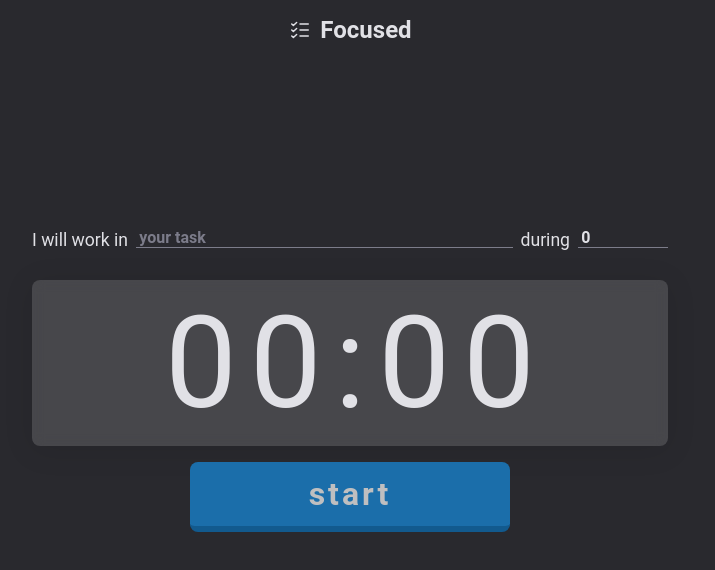
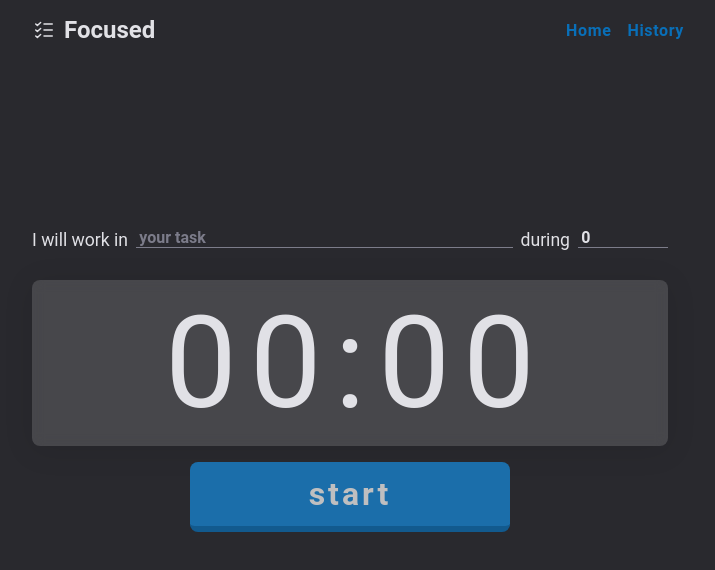
Before and after one commit to projects-for-learning/focused, a React (Vite) app: page / in a window 1280 px wide. Shown: the top 570 px of the page, without its empty margins (290-1005 px from the left). Built offline with nearby package versions, Linux system fonts and the light colour scheme.

Commit message:
Add: add links navigation to header

```diff
--- a/src/components/Header/index.tsx
+++ b/src/components/Header/index.tsx
@@ -8,6 +8,11 @@ export default function Header() {
         <ListChecks size={24} />
         <h2>Focused</h2>
       </div>
+
+      <nav>
+        <li><a href="/">Home</a></li>
+        <li><a href="/">History</a></li>
+      </nav>
     </HeaderContainer>
   );
 }
--- a/src/components/Header/styles.ts
+++ b/src/components/Header/styles.ts
@@ -1,12 +1,40 @@
 import styled from "styled-components";
 
 export const HeaderContainer = styled.header`
+  display: flex;
+  justify-content: space-between;
+  align-items: center;
 
   .logo {
     display: flex;
     align-items: center;
     justify-content: center;
-    gap:0.5rem;
-    padding:0 1rem;
+    gap: 0.5rem;
+    padding: 0 1rem;
+  }
+
+  nav {
+    display: flex;
+    align-items: center;
+    justify-content: center;
+    gap: 1rem;
+
+    a {
+      text-decoration: none;
+      color: ${(props) => props.theme["blue-500"]};
+      font-size: 1rem;
+      font-weight: 700;
+      letter-spacing: 0.04rem;
+      line-height: 0.685rem;
+      transition: color 0.2s;
+
+      &:hover {
+        color: ${(props) => props.theme["blue-300"]};
+      }
+    }
+
+    li {
+      list-style-type: none;
+    }
   }
 `;
--- a/src/context/CyclesContext.tsx
+++ b/src/context/CyclesContext.tsx
@@ -16,7 +16,7 @@ interface CyclesContextProps {
   createNewCycle: (cycle: Cycle) => void;
   interruptedCycle: () => void;
   finishedCycle: () => void;
-  setSecondsPassed: (second: number) => void
+  setSecondsPassed: (second: number) => void;
 }
 
 interface CyclesContextProviderType {
@@ -80,7 +80,7 @@ export const CyclesContextProvider = ({
   }
 
   function setSecondsPassed(second: number) {
-    setAmountSecondsPassed(second)
+    setAmountSecondsPassed(second);
   }
 
   return (
@@ -92,7 +92,7 @@ export const CyclesContextProvider = ({
         createNewCycle,
         interruptedCycle,
         finishedCycle,
-        setSecondsPassed
+        setSecondsPassed,
       }}
     >
       {children}
```
